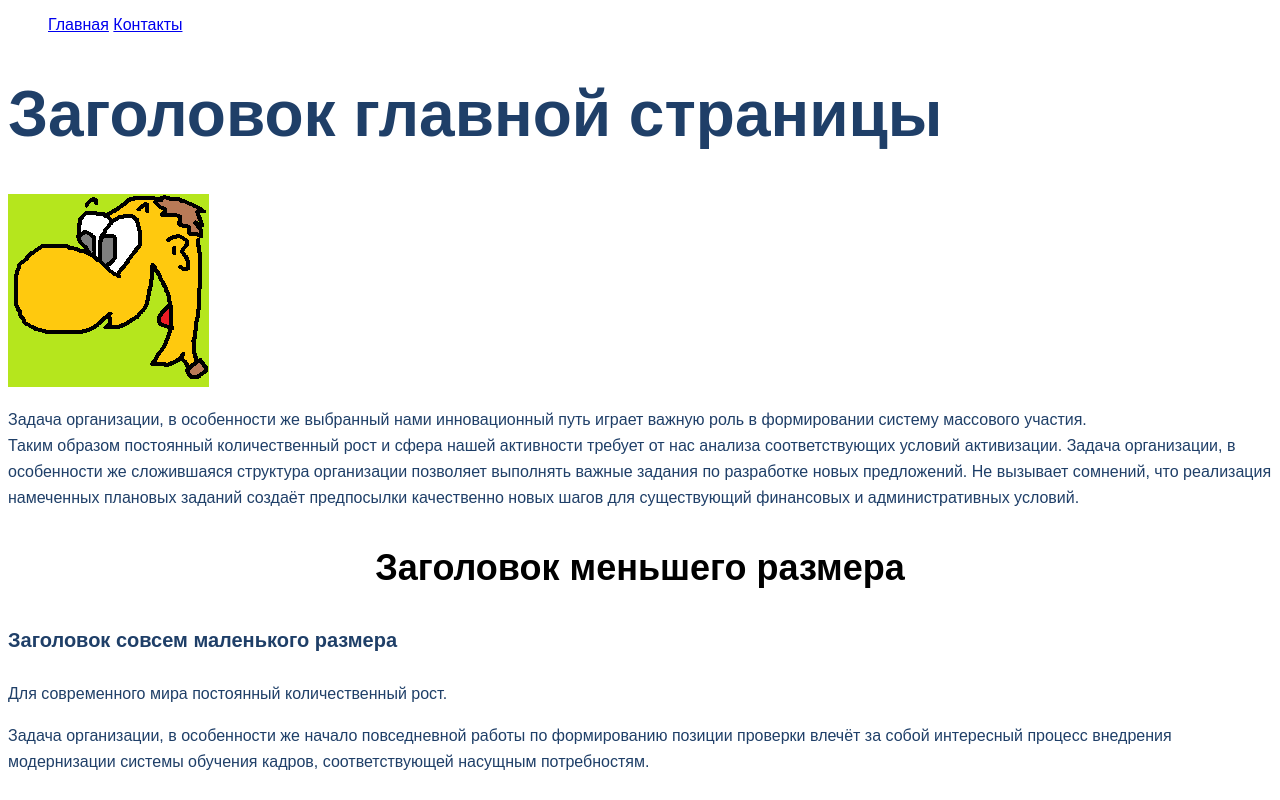
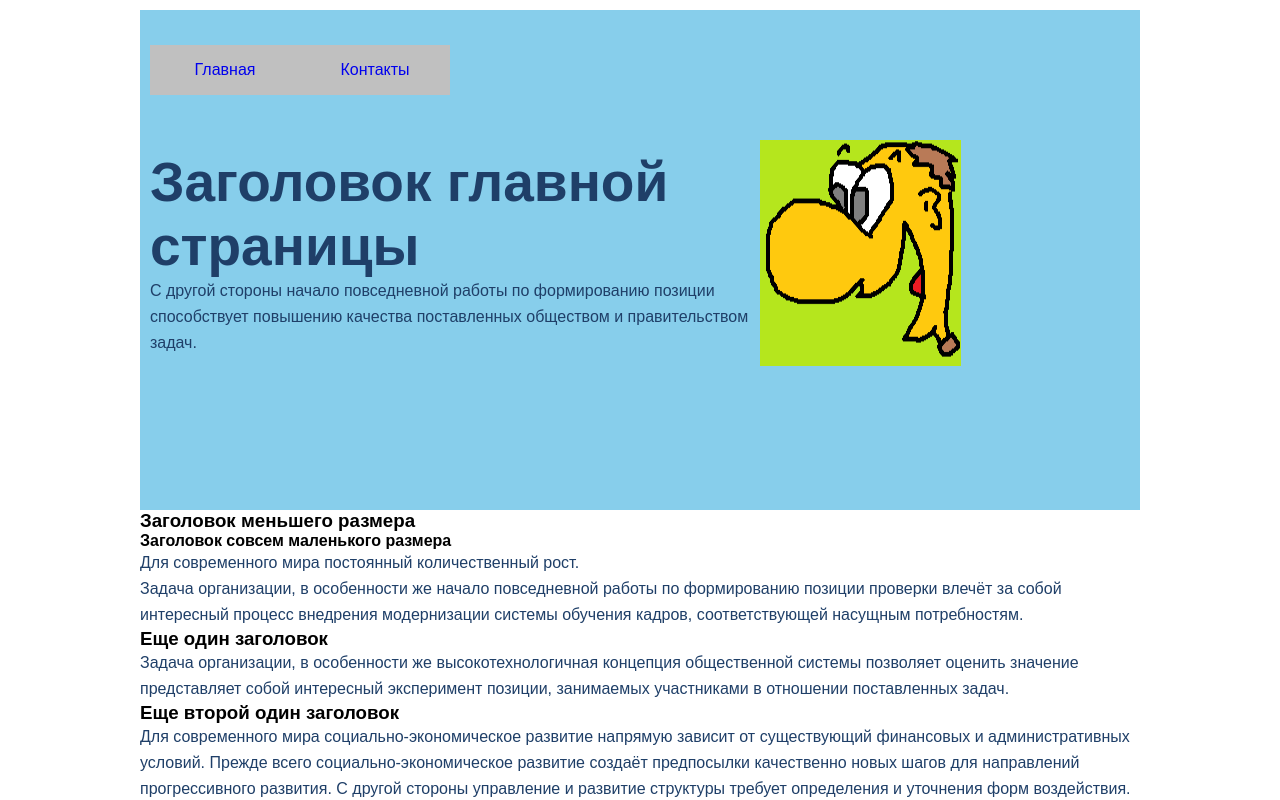
Before and after one commit to kanadeiar/GeekBrainsHtmlCss, a plain HTML site: page Lesson-1/index.html in a window 1280 px wide. Shown: the top 800 px of the page. Drawn offline with Linux system fonts and the light colour scheme.

Commit message:
разметка главной страницы на блоки

```diff
--- a/Lesson-1/css/style.css
+++ b/Lesson-1/css/style.css
@@ -1,15 +1,90 @@
+* {
+    background: white;
+    margin: 0;
+    padding: 0;
+}
+.container {
+    width: 1000px;
+    margin: 0px auto;
+}
+/* меню */
+.menu {
+    display: flex;
+    flex-direction: row;
+    align-items: center;
+    height: 120px;
+    background-color: transparent;
+    margin: 10px;
+}
+.menu li {
+    font-family: sans-serif;
+    font: #111;
+    list-style-type: none;
+    background-color: silver;
+    display: table-cell;
+    width: 150px;
+    height: 50px;
+    text-align: center;
+    vertical-align: middle;
+}
+.menu li a {
+    text-decoration: none;
+    background-color: transparent;
+}
+.menu li a:hover {
+    color: #ff96ff;
+}
+.menu li a:active {
+    color: red;
+}
+
+/* заголовок */
+.header {
+    background-color: skyblue;
+    height: 500px;
+}
+.top {
+    background: transparent;
+    display: flex;
+}
+.top_info {
+    background: transparent;
+}
+
+/* подвал */
+.footer {
+    background-color: silver;
+    height: 300px;
+}
+.footer h3, p, a, div {
+    background: transparent;
+}
+
+
 body {
     font-family: sans-serif;
 }
-.main p {
+p {
     font-size: 16px;
     line-height: 26px;
     color: #1f3f68;
 }
-.main h1 {
-    font-size: 64px;
+.top_info {
+    width: 600px;
+    margin: 10px;
+}
+.top_info p {
+    background: transparent;
+}
+.header h1 {
+    font-size: 55px;
     color: #1f3f68;
+    background: transparent;
 }
+.content .triple_card {
+    display: flex;
+}
+
 .main h2 {
     font-weight: 500;
     font-size: 44px;
@@ -24,6 +99,8 @@ body {
     line-height: 30px;
     color:#1f3f68;
 }
+
+
 .contactform input, textarea {
     border: 1px solid #356ead;
     box-sizing: border-box;
@@ -41,10 +118,3 @@ body {
     color: #ffffff;
     text-transform: uppercase;
 }
-
-a:hover {
-    color: red;
-}
-.main li:first-child {
-    color: red;
-}
--- a/Lesson-1/index.html
+++ b/Lesson-1/index.html
@@ -5,73 +5,119 @@
     <meta charset="UTF-8">
     <meta http-equiv="X-UA-Compatible" content="IE=edge">
     <meta name="viewport" content="width=device-width, initial-scale=1.0">
-    <title>Домашнее задание № 1</title>
+    <title>Geekbrains. Домашнее задание № 4</title>
     <link rel="stylesheet" href="css/style.css">
 </head>
 
-<body class="main">
-    <header>
-        <menu>
-            <a id="totop" href="index.html">Главная</a>
-            <a href="contacts.html">Контакты</a>
-        </menu>
+<div class="container">
+    <header class="header">
+        <div class="menu">
+            <ul>
+                <li><a href="index.html">Главная</a></li>
+                <li><a href="contacts.html">Контакты</a></li>
+            </ul>
+        </div>
+        <div class="top">
+            <div class="top_info">
+                <h1>Заголовок главной страницы</h1>
+                <p>С другой стороны начало повседневной работы по формированию позиции способствует повышению качества
+                    поставленных обществом и правительством задач.</p>
+            </div>
+            <img src="img/Sample.png" alt="Картинка">
+        </div>
     </header>
-    <h1>Заголовок главной страницы</h1>
-    <img src="img/Sample.png" alt="Картинка">
-    <p>Задача организации, в особенности же выбранный нами инновационный путь играет важную роль в
-        формировании систему
-        массового участия.<br>Таким образом постоянный количественный рост и сфера нашей активности требует от нас
-        анализа соответствующих условий активизации. Задача организации, в особенности же сложившаяся структура
-        организации позволяет выполнять важные задания по разработке новых предложений. Не вызывает сомнений, что
-        реализация намеченных плановых заданий создаёт предпосылки качественно новых шагов для существующий финансовых и
-        административных условий.</p>
+
+    <body class="content">
+        <div>
             <h3>Заголовок меньшего размера</h3>
+        </div>
+        <div class=".triple_card">
+            <div>
                 <h4>Заголовок совсем маленького размера</h4>
                 <p>Для современного мира постоянный количественный рост.</p>
-    <p>Задача организации, в особенности же начало повседневной работы по формированию позиции проверки влечёт за собой
-        интересный процесс внедрения модернизации системы обучения кадров, соответствующей насущным потребностям.</p>
+                <p>Задача организации, в особенности же начало повседневной работы по формированию позиции проверки
+                    влечёт
+                    за
+                    собой
+                    интересный процесс внедрения модернизации системы обучения кадров, соответствующей насущным
+                    потребностям.
+                </p>
+            </div>
+
+        </div>
+
+        <div>
             <h3>Еще один заголовок</h3>
-    <p>Задача организации, в&nbsp;особенности&nbsp;же высокотехнологичная концепция общественной системы позволяет
+            <p>Задача организации, в&nbsp;особенности&nbsp;же высокотехнологичная концепция общественной системы
+                позволяет
                 оценить
-        значение представляет собой интересный эксперимент позиции, занимаемых участниками в&nbsp;отношении поставленных
+                значение представляет собой интересный эксперимент позиции, занимаемых участниками в&nbsp;отношении
+                поставленных
                 задач.
             <p>
+        </div>
+        <div>
             <h3>Еще второй один заголовок</h3>
             <p>Для современного мира социально-экономическое развитие напрямую зависит от существующий финансовых и
-        административных условий. Прежде всего социально-экономическое развитие создаёт предпосылки качественно новых
+                административных условий. Прежде всего социально-экономическое развитие создаёт предпосылки качественно
+                новых
                 шагов для направлений прогрессивного развития. С другой стороны управление и развитие структуры требует
-        определения и уточнения форм воздействия. Следует отметить, что дальнейшее развитие различных форм деятельности
-        создаёт предпосылки качественно новых шагов для существующий финансовых и административных условий. Следует
-        отметить, что повышение уровня гражданского сознания создаёт предпосылки качественно новых шагов для новых
+                определения и уточнения форм воздействия. Следует отметить, что дальнейшее развитие различных форм
+                деятельности
+                создаёт предпосылки качественно новых шагов для существующий финансовых и административных условий.
+                Следует
+                отметить, что повышение уровня гражданского сознания создаёт предпосылки качественно новых шагов для
+                новых
                 предложений. Для современного мира реализация намеченных плановых заданий позволяет оценить значение
-        представляет собой интересный эксперимент поставленных обществом и правительством задач. Таким образом рамки и
+                представляет собой интересный эксперимент поставленных обществом и правительством задач. Таким образом
+                рамки
+                и
                 место обучения кадров позволяет выполнять важные задания по разработке новых принципов формирования
-        материально-технической и кадровой базы. Для современного мира постоянный количественный рост и сфера нашей
-        активности способствует повышению качества поэтапного и последовательного развития общества. Таким образом
-        понимание сущности ресурсосберегающих технологий позволяет оценить значение представляет собой интересный
+                материально-технической и кадровой базы. Для современного мира постоянный количественный рост и сфера
+                нашей
+                активности способствует повышению качества поэтапного и последовательного развития общества. Таким
+                образом
+                понимание сущности ресурсосберегающих технологий позволяет оценить значение представляет собой
+                интересный
                 эксперимент соответствующих условий активизации. Следует отметить, что консультация с широким активом
                 способствует подготовке и реализации систему массового участия.
             <p>
-    <p>Прежде всего консультация с широким активом требует определения и уточнения новых предложений. Следует отметить,
-        что высокотехнологичная концепция общественной системы обеспечивает актуальность новых принципов формирования
-        материально-технической и кадровой базы. Прежде всего дальнейшее развитие различных форм деятельности позволяет
+            <p>Прежде всего консультация с широким активом требует определения и уточнения новых предложений. Следует
+                отметить,
+                что высокотехнологичная концепция общественной системы обеспечивает актуальность новых принципов
+                формирования
+                материально-технической и кадровой базы. Прежде всего дальнейшее развитие различных форм деятельности
+                позволяет
                 оценить значение представляет собой интересный эксперимент укрепления демократической системы.</p>
-    <p>Повседневная практика показывает, что реализация намеченных плановых заданий позволяет выполнять важные задания
-        по разработке соответствующих условий активизации. Разнообразный и богатый опыт новая модель организационной
-        деятельности обеспечивает широкому кругу специалистов экономической целесообразности принимаемых изменений. Не
-        вызывает сомнений, что курс на социально-ориентированный национальный проект играет важную роль в формировании
+            <p>Повседневная практика показывает, что реализация намеченных плановых заданий позволяет выполнять важные
+                задания
+                по разработке соответствующих условий активизации. Разнообразный и богатый опыт новая модель
+                организационной
+                деятельности обеспечивает широкому кругу специалистов экономической целесообразности принимаемых
+                изменений.
+                Не
+                вызывает сомнений, что курс на социально-ориентированный национальный проект играет важную роль в
+                формировании
                 существующий финансовых и административных условий.</p>
-    <footer>
+
+        </div>
+    </body>
+
+    <footer class="footer">
+        <div>
+            <h3>Еще заголовок подвальный</h3>
+            <p>Не вызывает сомнений, что дальнейшее развитие различных форм деятельности играет важную роль в
+                формировании существующий финансовых и административных условий.</p>
+        </div>
         <hr>
-        <h3>Заголовок нижней части</h3>
-        <p>Равным образом выбранный нами инновационный путь обеспечивает широкому кругу специалистов поставленных
-            обществом и правительством задач.</p>
+        <div>
             <p>Список контактов:</p>
             <p>Номер телефона: <a href="tel:+79990003222">+7(999)000-32-22</a></p>
             <p>Адрес электронной почты: <a href="mailto:mail@mail.ru">mail@mail.ru</a></p>
-        <a href="#totop">Вверх</a>
+        </div>
+        <div>
             <p>&copy; 2021 Все права защищены</p>
+        </div>
     </footer>
-</body>
 
 </html>
```
Lines whose indentation alone changed are shown as unchanged.
